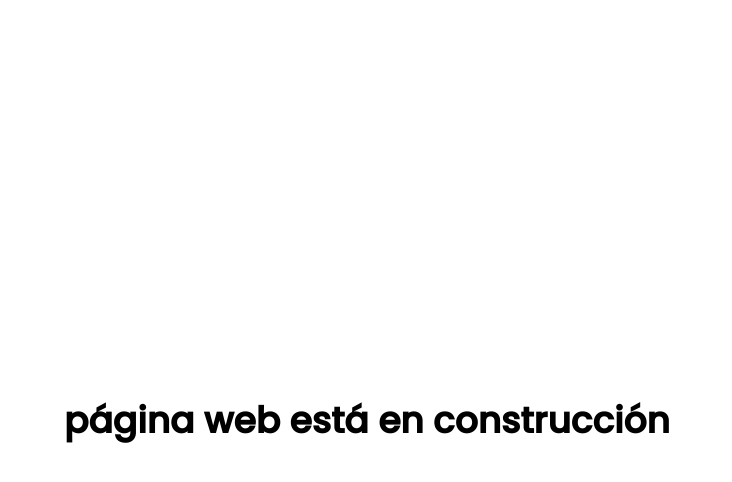
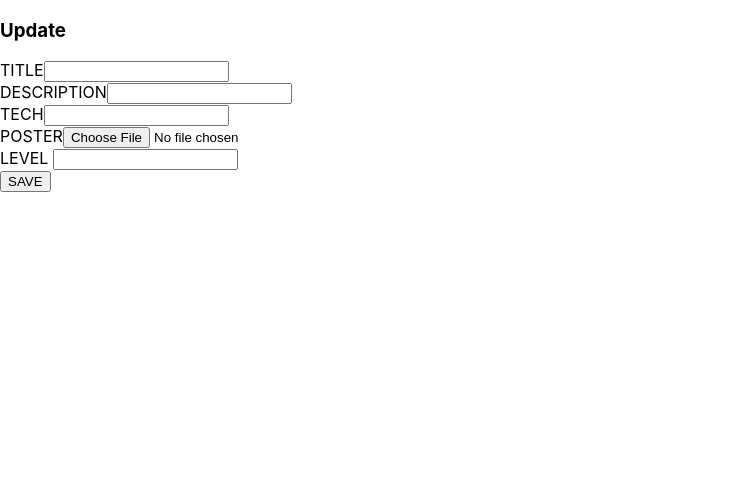
Before and after one commit to mattsandovalb/FactoriAcademy-client, a React (Create React App) app: page /courses/1/edit in a window 1280 px wide. Shown: the top 482 px of the page, without its empty margins (0-732 px from the left). Built offline with nearby package versions, Linux system fonts and the light colour scheme; no server answers; a web font is replaced by a local one.

Commit message:
Create+Delete fixed

```diff
--- a/src/App.js
+++ b/src/App.js
@@ -18,10 +18,11 @@ function App() {
             <Route path='/courses' element={<ListCourse/>} />
             <Route path='/courses/view' element={<ViewCourses/>} />
 
+
  {/*       <RequireAuth> */}
             <Route path='/coursesprotected' element={<ListCourseProtected/>} />
              <Route path='/courses/create' element={<CreateCourse/>} />
-             <Route path='/courses/edit/:id' element={<UpdateCourse/>}/>
+             <Route path='/courses/:id/edit' element={<UpdateCourse/>}/>
   {/*       </RequireAuth> */}
             <Route path='*' element={<Notfoundpage/>} />
           </Routes>
--- a/src/components/Outlet/Forms/coursesCRUD/CreateCourse.jsx
+++ b/src/components/Outlet/Forms/coursesCRUD/CreateCourse.jsx
@@ -0,0 +1,79 @@
+import axios from 'axios';
+import React, { useState } from 'react'
+import { useNavigate } from 'react-router-dom';
+
+const url = 'http://localhost:8000/api/courses'
+
+const CreateCourse = () => {
+
+    const [title, setTitle] = useState('');
+    const [description, setDescription] = useState('');
+    const [tech, setTech] = useState('');
+    const [poster, setPoster] = useState('');
+    const [level, setLevel] = useState('');
+    const navigate = useNavigate();
+
+    const save = async (e) => {
+        e.preventDefault();
+
+        const formData = new FormData();
+        formData.append("title", title);
+        formData.append("description", description);
+        formData.append("tech", tech);
+        formData.append("poster", poster);
+        formData.append("level", level);
+
+        await axios.post(url, formData, {
+            headers: {
+              'Content-Type': 'multipart/form-data'
+            }
+          });
+
+          navigate('/coursesprotected');
+        };
+
+  return (
+    <div>
+        <h3>Create</h3>
+        <form onSubmit={save}>
+            <div className='mb-3'>
+                <label className='form-label'> TITLE </label>
+                <input
+                value={title}
+                onChange={(e)=> setTitle(e.target.value)}
+                type="text"  className='form-control'/>
+            </div>
+            <div className='mb-3'>
+                <label className='form-label'> DESCRIPTION </label>
+                <input
+                value={description}
+                onChange={(e)=> setDescription(e.target.value)}
+                type="text"  className='form-control'/>
+            </div>
+            <div className='mb-3'>
+                <label className='form-label'> TECH </label>
+                <input
+                value={tech}
+                onChange={(e)=> setTech(e.target.value)}
+                type="text"  className='form-control'/>
+            </div><div className='mb-3'>
+                <label className='form-label'> POSTER </label>
+                <input
+                value={poster}
+                onChange={(e)=> setPoster(e.target.value)}
+                type="file"  className='form-control'/>
+            </div>
+            <div className='mb-3'>
+                <label className='form-label'> LEVEL </label>
+                <input
+                value={level}
+                onChange={(e)=> setLevel(e.target.value)}
+                type="text"  className='form-control'/>
+            </div>
+            <button type="submit" className='btn btn-success'>SAVE</button>
+        </form>
+    </div>
+  )
+}
+
+export default CreateCourse;
--- a/src/components/Outlet/Forms/coursesCRUD/UpdateCourse.jsx
+++ b/src/components/Outlet/Forms/coursesCRUD/UpdateCourse.jsx
@@ -0,0 +1,105 @@
+import axios from 'axios';
+import React, { useEffect, useState } from 'react';
+import { useNavigate, useParams } from 'react-router-dom';
+
+const url = 'http://localhost:8000/api/courses/';
+
+const UpdateCourse = () => {
+  const [title, setTitle] = useState('');
+  const [description, setDescription] = useState('');
+  const [tech, setTech] = useState('');
+  const [poster, setPoster] = useState(null);
+  const [level, setLevel] = useState('');
+  const navigate = useNavigate();
+  const { id } = useParams();
+
+  useEffect(() => {
+    const fetchData = async () => {
+      const response = await axios.get(`${url}${id}`);
+      setTitle(response.data.title);
+      setDescription(response.data.description);
+      setTech(response.data.tech);
+      setPoster(response.data.poster);
+      setLevel(response.data.level);
+    };
+    fetchData();
+  }, [id]);
+
+  const handleUpdate = async (event) => {
+    event.preventDefault();
+
+    const formData = new FormData();
+    formData.append('title', title);
+    formData.append('description', description);
+    formData.append('tech', tech);
+    formData.append('poster', poster);
+    formData.append('level', level);
+
+    axios.put(`http://localhost:8000/api/courses/${id}`, formData, {
+    headers: {
+        'Content-Type': 'multipart/form-data',
+    },
+})
+    .then(response => {
+        console.log(response.data);
+    })
+    .catch(error => {
+        console.error(error.response.data);
+    });
+
+
+    navigate('/coursesprotected');
+  };
+
+  return (
+    <div>
+      <h3>Update</h3>
+      <form onSubmit={handleUpdate}>
+        <div className="mb-3">
+          <label className="form-label">TITLE</label>
+          <input
+            value={title}
+            onChange={(event) => setTitle(event.target.value)}
+            type="text"
+            className="form-control"
+          />
+        </div>
+        <div className="mb-3">
+          <label className="form-label">DESCRIPTION</label>
+          <input
+            value={description}
+            onChange={(event) => setDescription(event.target.value)}
+            type="text"
+            className="form-control"
+          />
+        </div>
+        <div className="mb-3">
+          <label className="form-label">TECH</label>
+          <input
+            value={tech}
+            onChange={(event) => setTech(event.target.value)}
+            type="text"
+            className="form-control"
+          />
+        </div>
+        <div className="mb-3">
+          <label className="form-label">POSTER</label>
+          <input
+            onChange={(event) => setPoster(event.target.files[0])}
+
+                type="file"  className='form-control'/>
+            </div>
+            <div className='mb-3'>
+                <label className='form-label'> LEVEL </label>
+                <input
+                value={level}
+                onChange={(e)=> setLevel(e.target.value)}
+                type="text"  className='form-control'/>
+            </div>
+            <button type="submit" className='btn btn-success'>SAVE</button>
+        </form>
+    </div>
+  )
+}
+
+export default UpdateCourse;
--- a/src/components/Outlet/SectionProtected/ListCourseProtected.jsx
+++ b/src/components/Outlet/SectionProtected/ListCourseProtected.jsx
@@ -34,7 +34,7 @@ const ListCourseProtected = () => {
             <div>
                <Navbar/>
               <Container  sx={{ p: 5}}>
-            <Link  to="/create">
+            <Link  to="/courses/create">
             <Button variant="contained">Create New Course</Button>
             </Link>
             <Table>
@@ -57,7 +57,7 @@ const ListCourseProtected = () => {
             <Td>{course.poster}</Td>
             <Td>{course.level}</Td>
             <Td>
-            <Button variant="contained" color="success">  <Link to={`/edit/${course.id}`} >Update</Link></Button>
+            <Button variant="contained" color="success">  <Link to={`/courses/${course.id}/edit`} >Update</Link></Button>
             <Button variant="outlined" color="error" onClick={() => deleteCourse(course.id)}> Delete</Button>
             </Td>
             </Tr>
--- a/src/hoc/RequireAuth.jsx
+++ b/src/hoc/RequireAuth.jsx
@@ -27,4 +27,4 @@ function RequireAuth({ children }) {
   }
 }
 
-export default RequireAuth
+export default RequireAuth;
```
